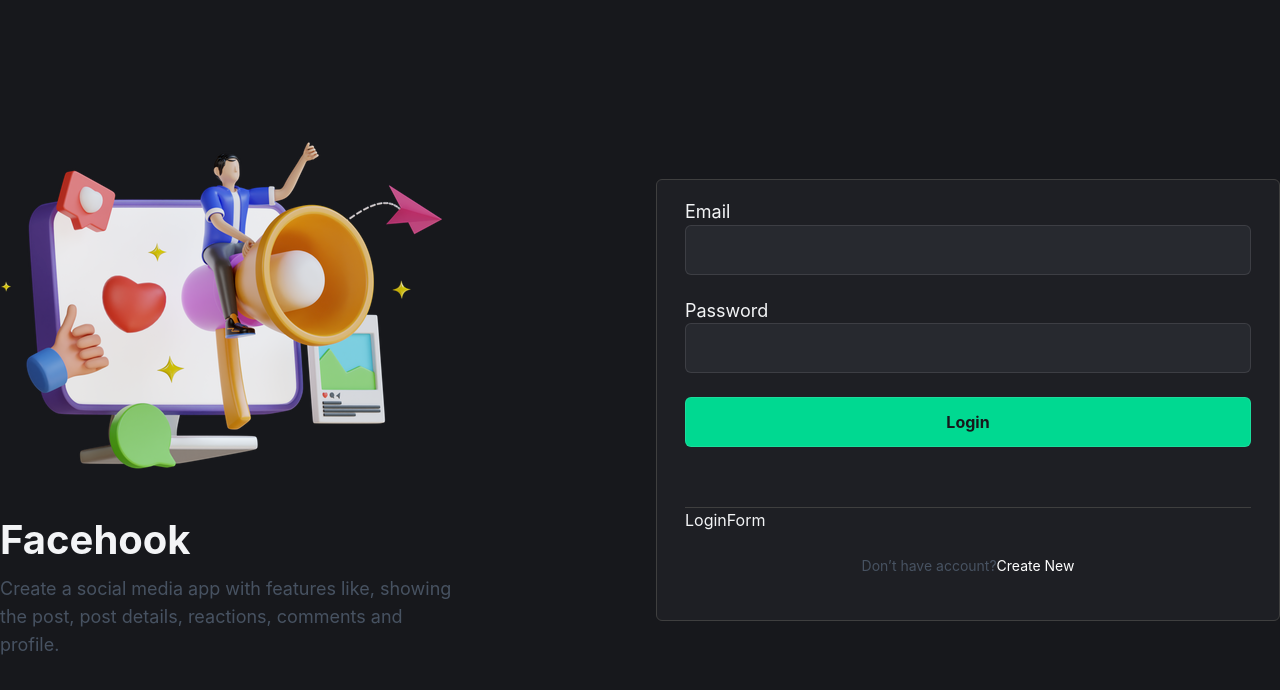
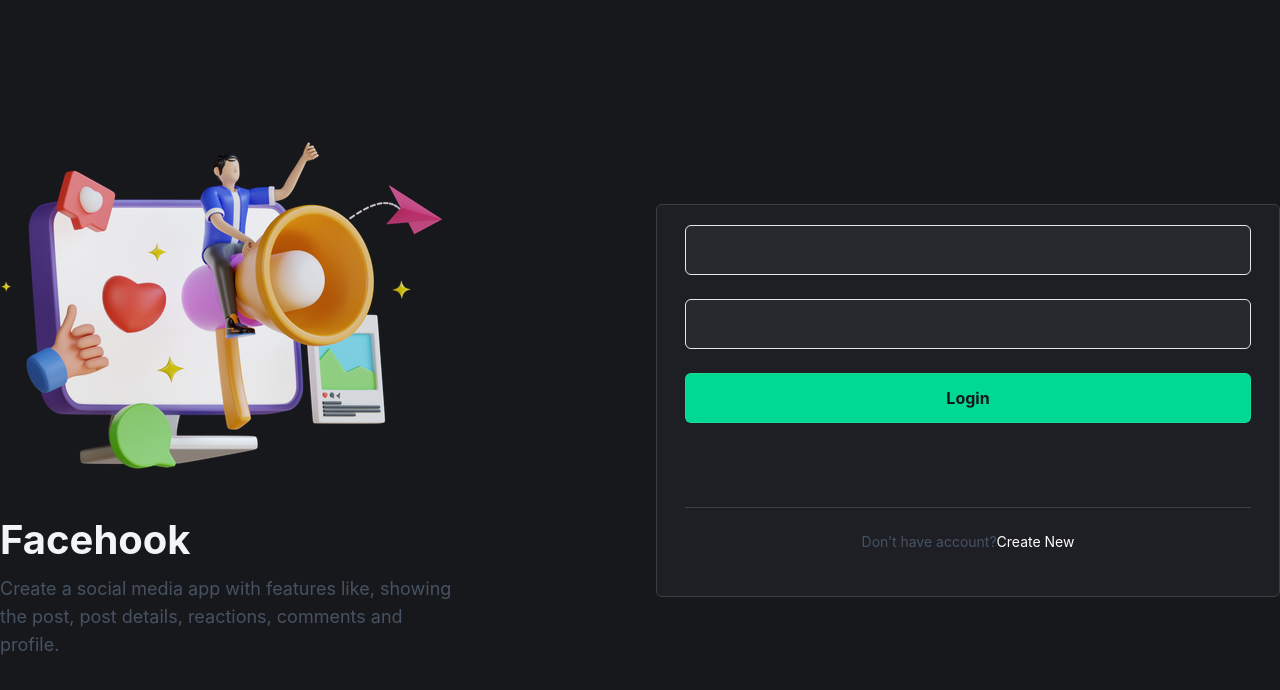
Before and after one commit to kaioumdev/FaceLook, a React (Vite) app: page /login in a window 1280 px wide. Shown: the top 690 px of the page. Built offline with nearby package versions, Linux system fonts and the light colour scheme; the HTML template or start-up script is replaced by a standard one.

Commit message:
feat(header): complete header section & navigate logout successfully

```diff
--- a/src/components/auth/LoginForm.jsx
+++ b/src/components/auth/LoginForm.jsx
@@ -1,7 +1,65 @@
+import { useForm } from "react-hook-form";
+import Field from "../common/Field";
+import { useNavigate } from "react-router-dom";
+
 const LoginForm = () => {
+  const navigate = useNavigate();
+  const {
+    register,
+    handleSubmit,
+    formState: { errors },
+  } = useForm();
+
+  const submitForm = (formData) => {
+    console.log(formData);
+    navigate("/")
+  };
+
   return (
-    <div>LoginForm</div>
-  )
-}
+    <form
+      className="border-b border-[#3F3F3F] pb-10 lg:pb-[60px]"
+      onSubmit={handleSubmit(submitForm)}
+    >
+      <Field label="Email" error={errors.email}>
+        <input
+          {...register("email", { required: "Email is required" })}
+          className={`auth-input ${
+            errors.email ? "border-red-500" : "border-gray-200"
+          }`}
+          type="email"
+          name="email"
+          id="email"
+        />
+      </Field>
 
-export default LoginForm
+      <Field label="Password" error={errors.password}>
+        <input
+          {...register("password", {
+            required: "Password is required",
+            minLength: {
+              value: 8,
+              message: "Your password must be at least 8 characters",
+            },
+          })}
+          className={`auth-input ${
+            errors.password ? "border-red-500" : "border-gray-200"
+          }`}
+          type="password"
+          name="password"
+          id="password"
+        />
+      </Field>
+
+      <Field>
+        <button
+          type="submit"
+          className="auth-input bg-lwsGreen font-bold text-deepDark transition-all hover:opacity-90"
+        >
+          Login
+        </button>
+      </Field>
+    </form>
+  );
+};
+
+export default LoginForm;
--- /dev/null
+++ b/src/components/auth/Logout.jsx
@@ -0,0 +1,19 @@
+import React from 'react'
+import LogOut from '../../assets/icons/logout.svg';
+import { useNavigate } from 'react-router-dom';
+
+
+const Logout = () => {
+    const navigate = useNavigate();
+
+    const handleLogout = () => {
+        navigate("/login");
+    }
+  return (
+     <button className="icon-btn" onClick={handleLogout}>
+            <img src={LogOut} alt="Logout" />
+          </button>
+  )
+}
+
+export default Logout
--- a/src/components/common/Field.jsx
+++ b/src/components/common/Field.jsx
@@ -1,3 +1,5 @@
+import React from "react";
+
 const Field = ({label, children, htmlFor, error}) => {
     const id = htmlFor || getChildId(children)
   return (
--- /dev/null
+++ b/src/components/common/Header.jsx
@@ -0,0 +1,44 @@
+import { Link } from "react-router-dom";
+import Logo from '../../assets/images/logo.svg';
+import Home from '../../assets/icons/home.svg';
+import Notification from '../../assets/icons/notification.svg';
+import Avatar from '../../assets/images/avatars/avatar_1.png';
+import Logout from "../auth/Logout";
+
+
+const Header = () => {
+  return (
+    <nav className="sticky top-0 z-50 border-b border-[#3F3F3F] bg-[#1E1F24] py-4">
+      <div className="container flex flex-col items-center justify-between gap-6 sm:flex-row">
+        <Link to="/">
+          <img
+            className="max-w-[100px] rounded-full lg:max-w-[130px]"
+            src={Logo}
+          />
+        </Link>
+
+        <div className="flex items-center space-x-4">
+          <Link to="/" className="btn-primary">
+            <img src={Home} alt="Home" />
+            Home
+          </Link>
+          <button className="icon-btn">
+            <img src={Notification} alt="Notification" />
+          </button>
+
+         <Logout></Logout>
+          <button className="flex-center !ml-8 gap-3">
+            <span className="text-lg font-medium lg:text-xl">Sumit</span>
+            <img
+              className="max-h-[32px] max-w-[32px] lg:max-h-[44px] lg:max-w-[44px]"
+              src={Avatar}
+              alt=""
+            />
+          </button>
+        </div>
+      </div>
+    </nav>
+  );
+};
+
+export default Header;
--- a/src/pages/HomePage.jsx
+++ b/src/pages/HomePage.jsx
@@ -1,6 +1,9 @@
+import Header from "../components/common/Header";
+
 const HomePage = () => {
     return (
         <div>
+            <Header></Header>
             <h1>HomePage</h1>
         </div>
     )
--- a/src/pages/LoginPage.jsx
+++ b/src/pages/LoginPage.jsx
@@ -23,7 +23,7 @@ const LoginPage = () => {
             </div>
           </div>
           <div className="card">
-            <form className="border-b border-[#3F3F3F] pb-10 lg:pb-[60px]">
+            {/* <form className="border-b border-[#3F3F3F] pb-10 lg:pb-[60px]">
               <div className="form-control">
                 <label className="auth-label" for="email">
                   Email
@@ -52,7 +52,7 @@ const LoginPage = () => {
               >
                 Login
               </button>
-            </form>
+            </form> */}
             <LoginForm></LoginForm>
             <div className="py-4 lg:py-6">
               <p className="text-center text-xs text-gray-600/95 lg:text-sm">
```
